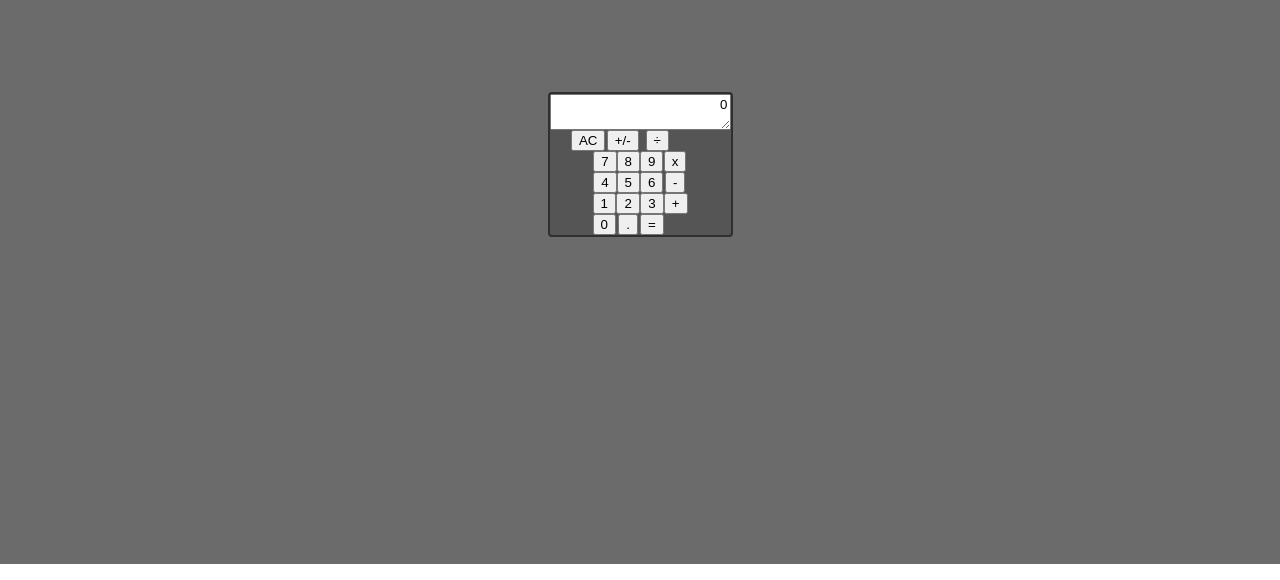
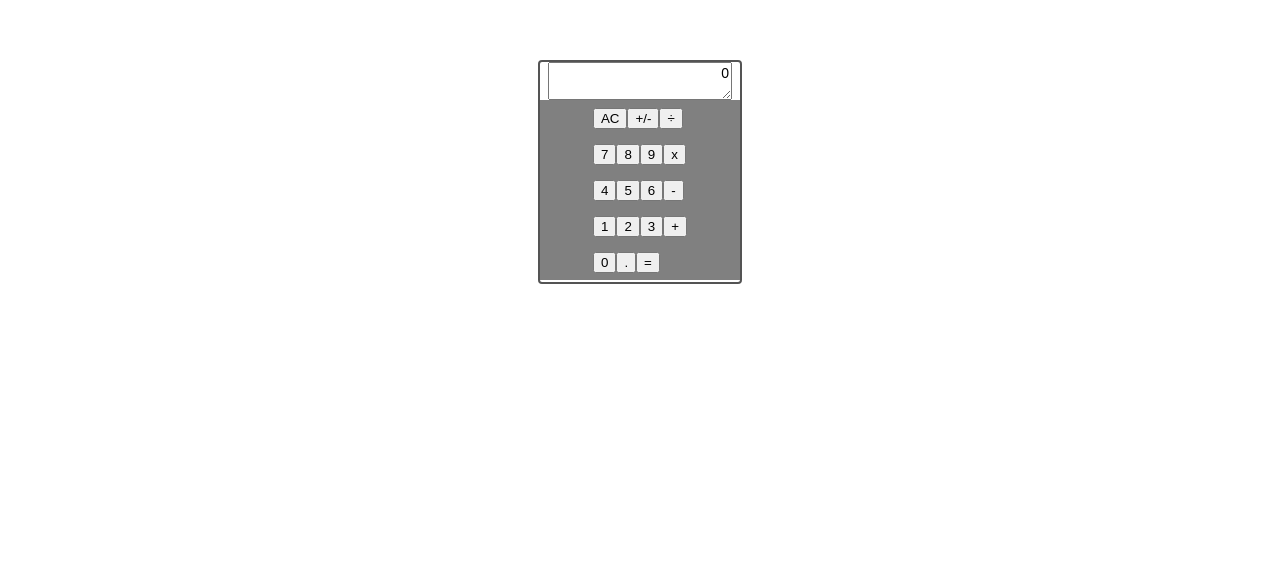
Before and after one commit to FatemaKK/basic-calcoolator, a React (Create React App) app: page / in a window 1280 px wide. Shown: the part 236-816 px from the top of the page. Built offline with nearby package versions, Linux system fonts and the light colour scheme.

Commit message:
work in progress

```diff
--- a/src/App.css
+++ b/src/App.css
@@ -1,54 +1,34 @@
-/* .App {
-  width: 100%;
-  height: 100vh;
-  background-color: #616263;
-} */
-
-
-
-* {
-  padding: auto;
-  margin: auto;
-  font-family: sans-serif;
-}
-
 .App {
-  padding: auto;
-  margin: auto;
   display: grid;
   justify-content: center;
   align-items: center;
   height: 100vh;
   width: 100%;
-  background-color: rgb(107, 107, 107);
 }
-
 .calculator {
-  display: grid;
-  background-color: rgb(86, 85, 85);
-  border: 2px solid rgb(48, 47, 47);
+  width: 200px;
+  height: 220px;
+  border: 2px solid rgb(84, 84, 84);
   border-radius: 4px;
 }
 
 .buttons {
+  width: 200px;
+  height: 180px;
   display: grid;
+  justify-content: center;
+  align-items: center;
+  background-color: #808080;
 }
 
-.row {
+.result {
   display: grid;
-  grid-template-columns: repeat(4, 2fr);
+  justify-content: center;
+  align-items: center;
 }
 
 .userInput {
+  font-family: sans-serif;
+  font-size: 14px;
   text-align: right;
-  color: rgb(8, 8, 8);
 }
-
-/* .buttons { display: flex;
-justify-content: center;
-grid-template-columns: repeat (auto-fit); }*/
-
-
-/* display: flex;
-justify-content: center;
-align-items: center; */
--- a/src/App.js
+++ b/src/App.js
@@ -7,35 +7,57 @@ class App extends React.Component {
   constructor() {
     super()
     this.state = {
-      currentNumber: '',
+      currentNumber: '0',
       operation: '',
+      previousNumber: [],
     }
   }
 
   handleNumber = (event) => {
-    let number = this.state.currentNumber;
-        number += event.target.name;
-        this.setState({currentNumber: number})
+    let number = this.state.currentNumber + event.target.name
+    this.setState({currentNumber: Number(number)})
   }
 
   allClear = () => {
-    this.setState({currentNumber: ''})
+    this.setState({currentNumber: '0'})
   }
 
   handleInteger = () => {
     let number = this.state.currentNumber;
-    this.setState({currentNumber: Number(number * -1)})
+    this.setState({currentNumber: number * -1})
+  }
+
+  '+' = (a,b) => a + b;
+  '-' = (a, b) => a - b;
+  'x' = (a, b) => a * b;
+  '÷' = (a, b) => a / b;
+
+  applyMethod = (method) => {
+    this.setState({
+      currentNumber: '',
+      operation: method,
+      previousNumber: this.state.currentNumber,
+    })
+  }
+
+  calculate = () => {
+    let result = this[this.state.operation](this.state.currentNumber, this.state.previousNumber);
+    this.setState({currentNumber: result})
   }
 
   render() {
     return (
       <div className="App">
         <div className="calculator">
-            <Result currentNumber={this.state.currentNumber || '0'} />
+            <Result currentNumber={this.state.currentNumber}
+            operation={this.state.operation}
+            />
             <Buttons
               handleNumber={this.handleNumber}
               allClear={this.allClear}
               handleInteger={this.handleInteger}
+              applyMethod={this.applyMethod}
+              calculate={this.calculate}
               />
         </div>
       </div>
--- a/src/components/Buttons.js
+++ b/src/components/Buttons.js
@@ -2,34 +2,34 @@ const Buttons = (props) => {
   return (
     <>
       <div className='buttons'>
-        <div className='row'>
+        <div>
           <button name ='AC' onClick={props.allClear}>AC</button>
           <button name ='+/-' onClick={props.handleInteger}>+/-</button>
           {/* <button>%</button> */}
-          <button name ='÷' >÷</button>
+          <button name ='÷'onClick={() => props.applyMethod('÷')} >÷</button>
         </div>
-        <div className='row'>
+        <div>
           <button name ='7' onClick={props.handleNumber}>7</button>
           <button name ='8' onClick={props.handleNumber}>8</button>
           <button name ='9' onClick={props.handleNumber}>9</button>
-          <button name ='x' >x</button>
+          <button name ='x' onClick={() => props.applyMethod('x')}>x</button>
         </div>
-        <div className='row'>
+        <div>
           <button name ='4' onClick={props.handleNumber}>4</button>
           <button name ='5' onClick={props.handleNumber}>5</button>
           <button name ='6' onClick={props.handleNumber}>6</button>
-          <button name ='-' onClick={props.handleNumber}>-</button>
+          <button name ='-' onClick={() => props.applyMethod('-')}>-</button>
         </div>
-        <div className='row'>
+        <div>
           <button name ='1' onClick={props.handleNumber}>1</button>
           <button name ='2' onClick={props.handleNumber}>2</button>
           <button name ='3' onClick={props.handleNumber}>3</button>
-          <button name ='+' >+</button>
+          <button name ='+' onClick={() => props.applyMethod('+')}>+</button>
         </div>
-        <div className='row'>
+        <div>
           <button name ='0' onClick={props.handleNumber}>0</button>
           <button name ='.' onClick={props.handleNumber}>.</button>
-          <button name ='=' >=</button>
+          <button name ='=' onClick={props.calculate}>=</button>
         </div>
       </div>
     </>
--- a/src/components/Result.js
+++ b/src/components/Result.js
@@ -1,7 +1,9 @@
 const Result = (props) => {
   return (
     <>
-        <textarea className="userInput" value={props.currentNumber}/>
+      <div className="result">
+        <textarea className="userInput" value={props.currentNumber || props.operation}/>
+      </div>
     </>
   );
 };
```
